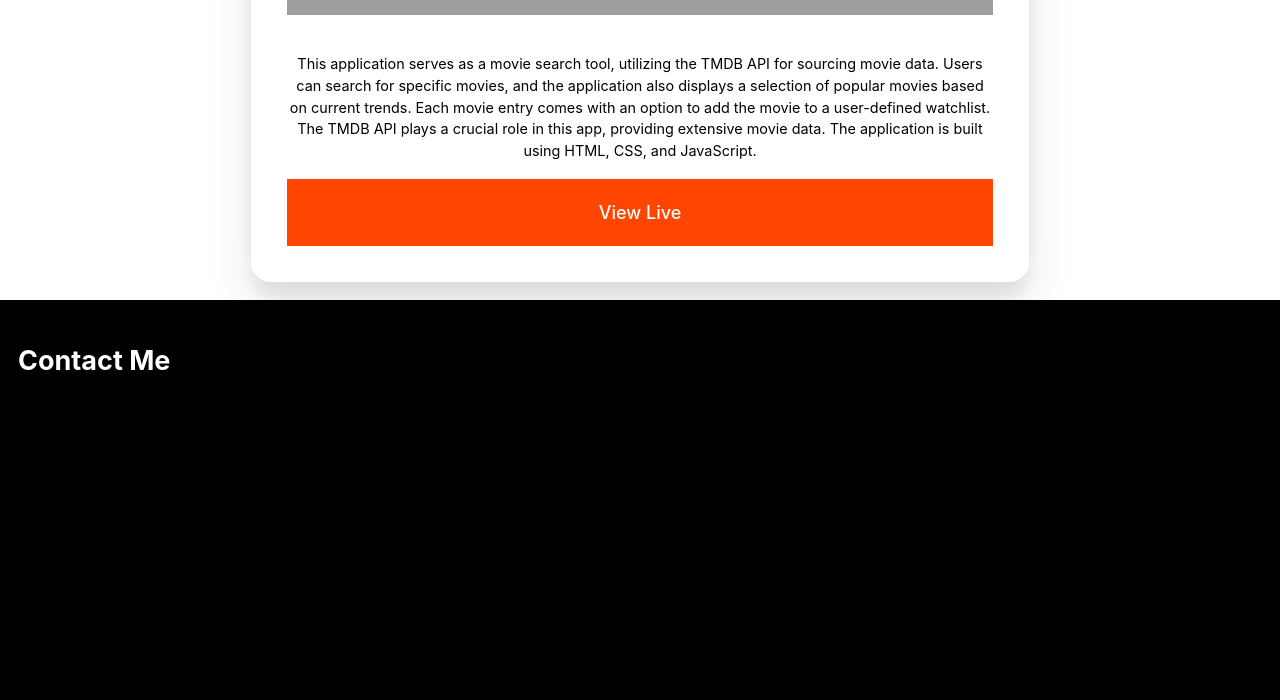
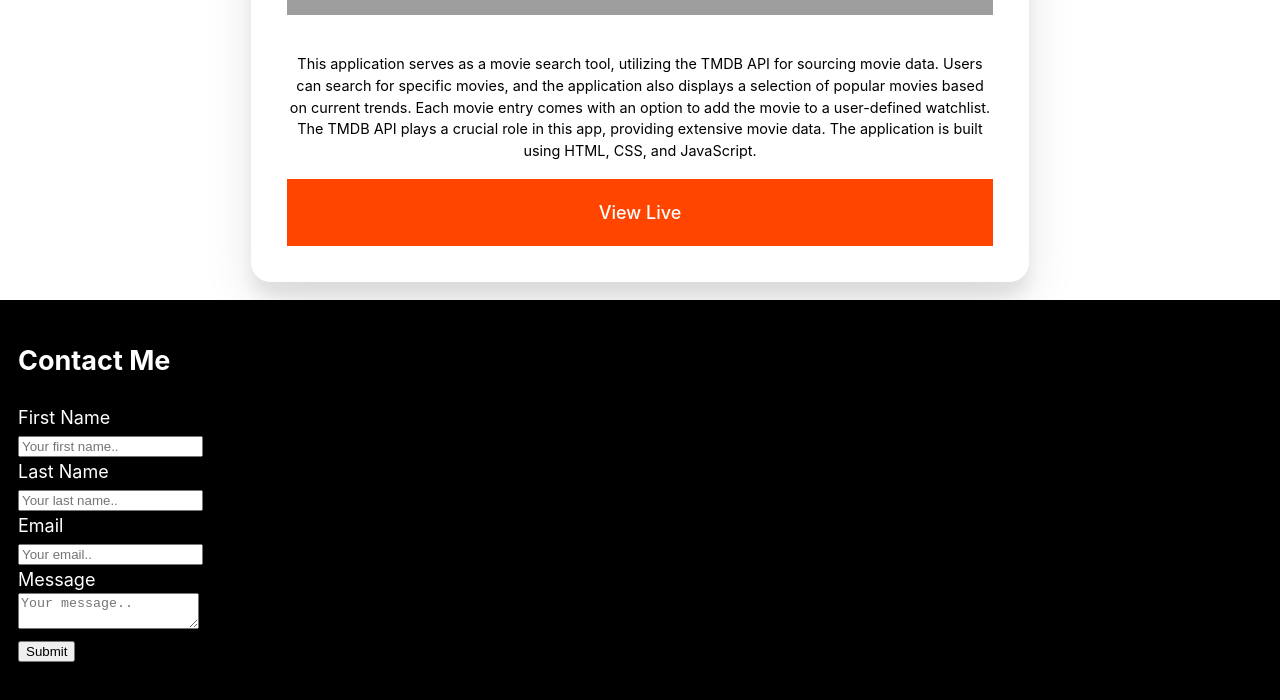
Before and after one commit to aalejan/Portfolio_NEW, a website built with Vite: page index.html in a window 1280 px wide. Shown: the part 4990-5690 px from the top of the page. Built offline with nearby package versions, Linux system fonts and the light colour scheme; some packages are replaced by stand-ins of ours; grey boxes are pictures that could not be loaded.

Commit message:
added contact form. email is sent to me using emailJs

```diff
--- a/index.html
+++ b/index.html
@@ -166,7 +166,41 @@
     </section>
     <section id="contact">
       <h2>Contact Me</h2>
-      <!-- Add your contact details here -->
+      <form id="contactForm">
+        <label for="fname">First Name</label><br />
+        <input
+          type="text"
+          id="fname"
+          name="fname"
+          placeholder="Your first name.."
+        /><br />
+
+        <label for="lname">Last Name</label><br />
+        <input
+          type="text"
+          id="lname"
+          name="lname"
+          placeholder="Your last name.."
+        /><br />
+
+        <label for="email">Email</label><br />
+        <input
+          type="email"
+          id="email"
+          name="email"
+          placeholder="Your email.."
+        /><br />
+
+        <label for="message">Message</label><br />
+        <textarea
+          id="message"
+          name="message"
+          placeholder="Your message.."
+        ></textarea
+        ><br />
+
+        <input type="submit" value="Submit" />
+      </form>
     </section>
     <script type="module" src="/main.js"></script>
   </body>
--- a/main.js
+++ b/main.js
@@ -1,4 +1,23 @@
 import "./style.css";
-import javascriptLogo from "./javascript.svg";
-import viteLogo from "/vite.svg";
-import { setupCounter } from "./counter.js";
+import emailJs from "emailjs-com";
+
+document
+  .getElementById("contactForm")
+  .addEventListener("submit", function (event) {
+    event.preventDefault();
+
+    var serviceID = "service_4r45bgq";
+    var templateID = "template_pi9yffq";
+    var userID = "AG9C97xFIiLokwZb0";
+
+    emailJs.sendForm(serviceID, templateID, "#contactForm", userID).then(
+      function (response) {
+        console.log("SUCCESS!", response.status, response.text);
+        alert("Your message has been sent successfully!");
+      },
+      function (error) {
+        console.log("FAILED...", error);
+        alert("Oops... " + JSON.stringify(error));
+      }
+    );
+  });
--- a/package.json
+++ b/package.json
@@ -12,6 +12,7 @@
     "vite": "^4.3.9"
   },
   "dependencies": {
+    "emailjs-com": "^3.2.0",
     "sass": "^1.63.6"
   }
 }
```
Also changed, not shown: 2 other files.
